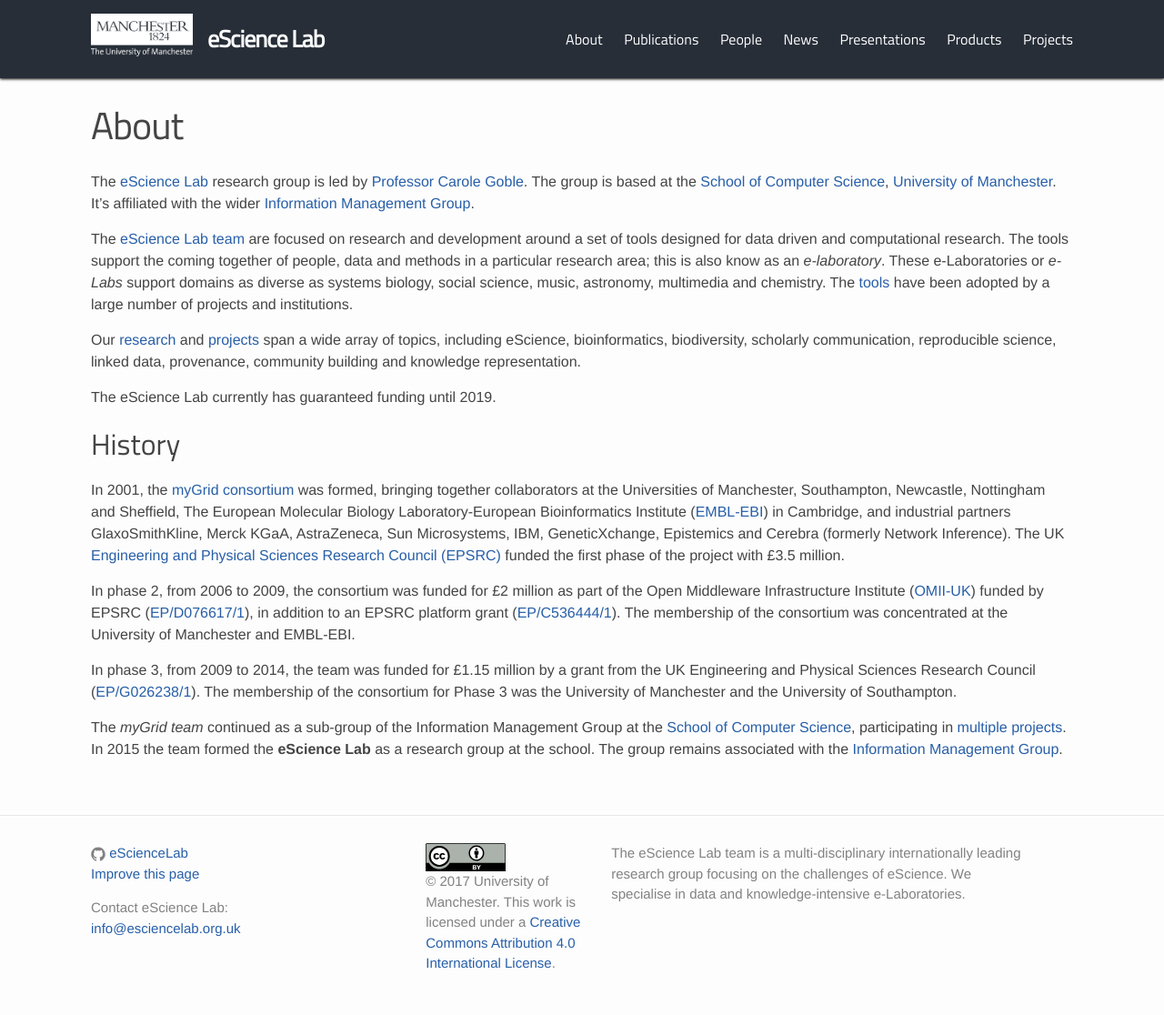
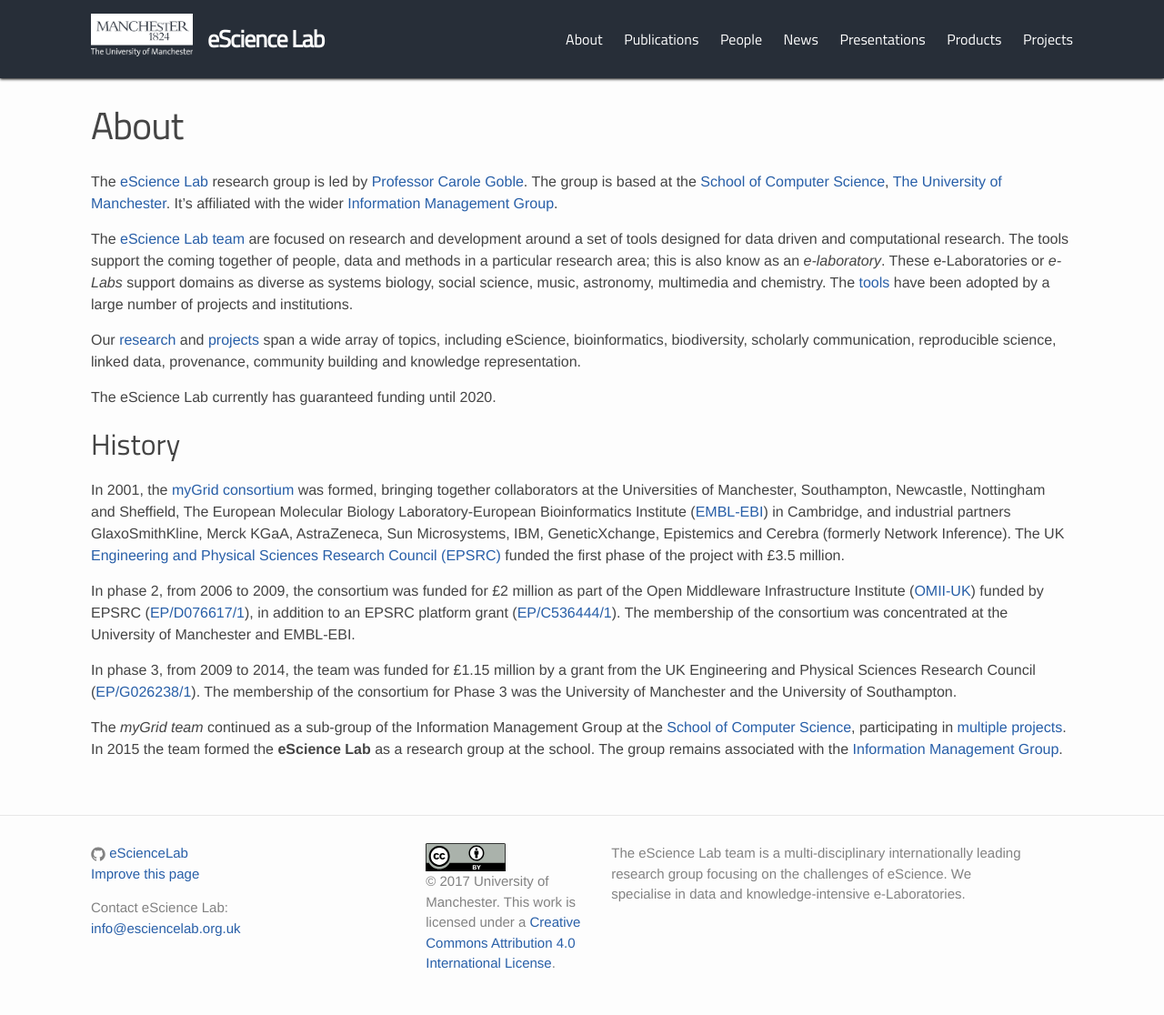
Before and after one commit to eScienceLab/eScienceLab.github.io, a Jekyll site: the page built from about.md, in a window 1280 px wide. Shown: the whole page at 91% size. Built offline with Jekyll 4.4.1, drawn with Linux system fonts in a browser that asks for light colours; comment, search, counter and statistics services are not loaded.

Commit message:
Update about.md
Funding until 2020 (IBISBA)

```diff
--- a/about.md
+++ b/about.md
@@ -4,13 +4,13 @@
 permalink: /about/
 ---
 
-The [eScience Lab](/about/) research group is led by [Professor Carole Goble](http://www.manchester.ac.uk/research/Carole.goble/). The group is based at the [School of Computer Science](http://www.cs.manchester.ac.uk/),  [University of Manchester](http://www.manchester.ac.uk). It's affiliated with the wider [Information Management Group](http://www.cs.manchester.ac.uk/img/).
+The [eScience Lab](/) research group is led by [Professor Carole Goble](http://www.manchester.ac.uk/research/Carole.goble/). The group is based at the [School of Computer Science](http://www.cs.manchester.ac.uk/),  [The University of Manchester](http://www.manchester.ac.uk). It's affiliated with the wider [Information Management Group](http://www.cs.manchester.ac.uk/img/).
 
 The [eScience Lab team](/people/) are focused on research and development around a set of tools designed for data driven and computational research. The tools support the coming together of people, data and methods in a particular research area; this is also know as an _e-laboratory_. These e-Laboratories or _e-Labs_ support domains as diverse as systems biology, social science, music, astronomy, multimedia and chemistry. The [tools](/products/) have been adopted by a large number of projects and institutions.
 
 Our [research](/publications/) and [projects](/projects/) span a wide array of topics, including eScience, bioinformatics, biodiversity, scholarly communication, reproducible science, linked data, provenance, community building and knowledge representation.
 
-The eScience Lab currently has guaranteed funding until 2019.
+The eScience Lab currently has guaranteed funding until 2020.
 
 ## History
 
```
